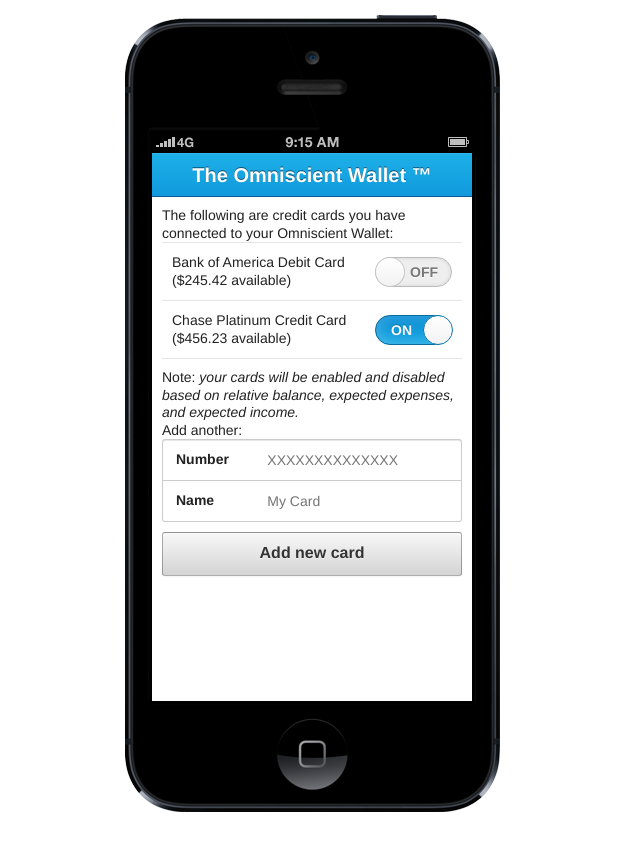
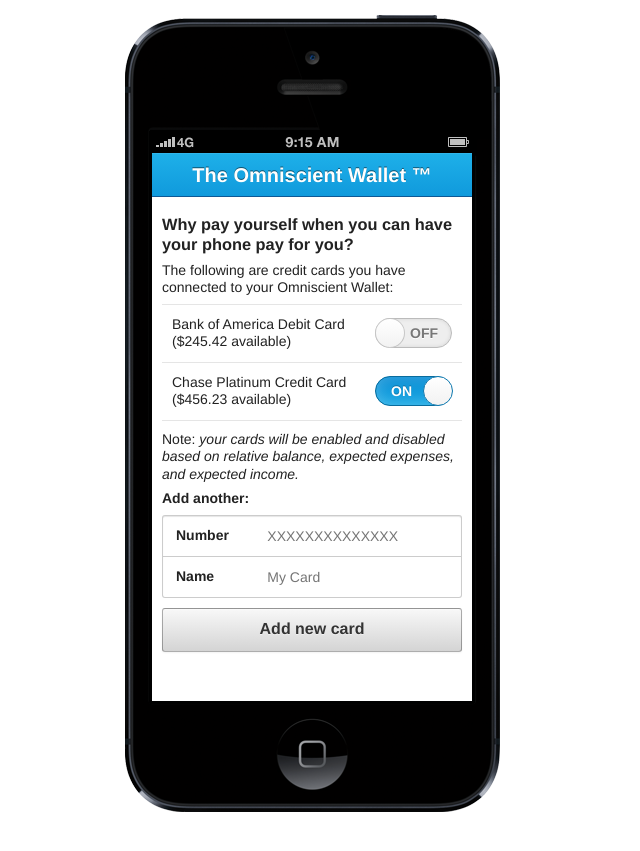
Before and after one commit to parkr/automated-mobile-interactions, a Jekyll site: the page built from omniscient_wallet.html, in a window 1280 px wide. Shown: the top 851 px of the page, without its empty margins (0-640 px from the left). Built offline with Jekyll 4.4.1, drawn with Linux system fonts in a browser that asks for light colours.

```diff
--- a/css/ratchet.css
+++ b/css/ratchet.css
@@ -1562,3 +1562,7 @@ button.button-block {
 #pushInPhone .list {
   margin-top: 44px;
 }
+
+.content-padded > p {
+  margin-bottom: 7px;
+}
--- a/omniscient_wallet.html
+++ b/omniscient_wallet.html
@@ -10,7 +10,10 @@ info:
 
 <div class="content">
   <div class="content-padded">
-    <p class="">
+    <p>
+      <h3>Why pay yourself when you can have your phone pay for you?</h3>
+    </p>
+    <p>
       The following are credit cards you have connected to your Omniscient Wallet:
     </p>
     <ul class="list" id="list-of-ccs">
@@ -31,7 +34,7 @@ info:
     <p>Note: <em>your cards will be enabled and disabled based on relative
       balance, expected expenses, and expected income.</em></p>
 
-    <p>Add another:</p>
+    <p><strong>Add another:</strong></p>
 
     <form>
       <div class="input-group">
```
Also changed, not shown: other parts of omniscient_wallet.html (+1 -1 lines).
